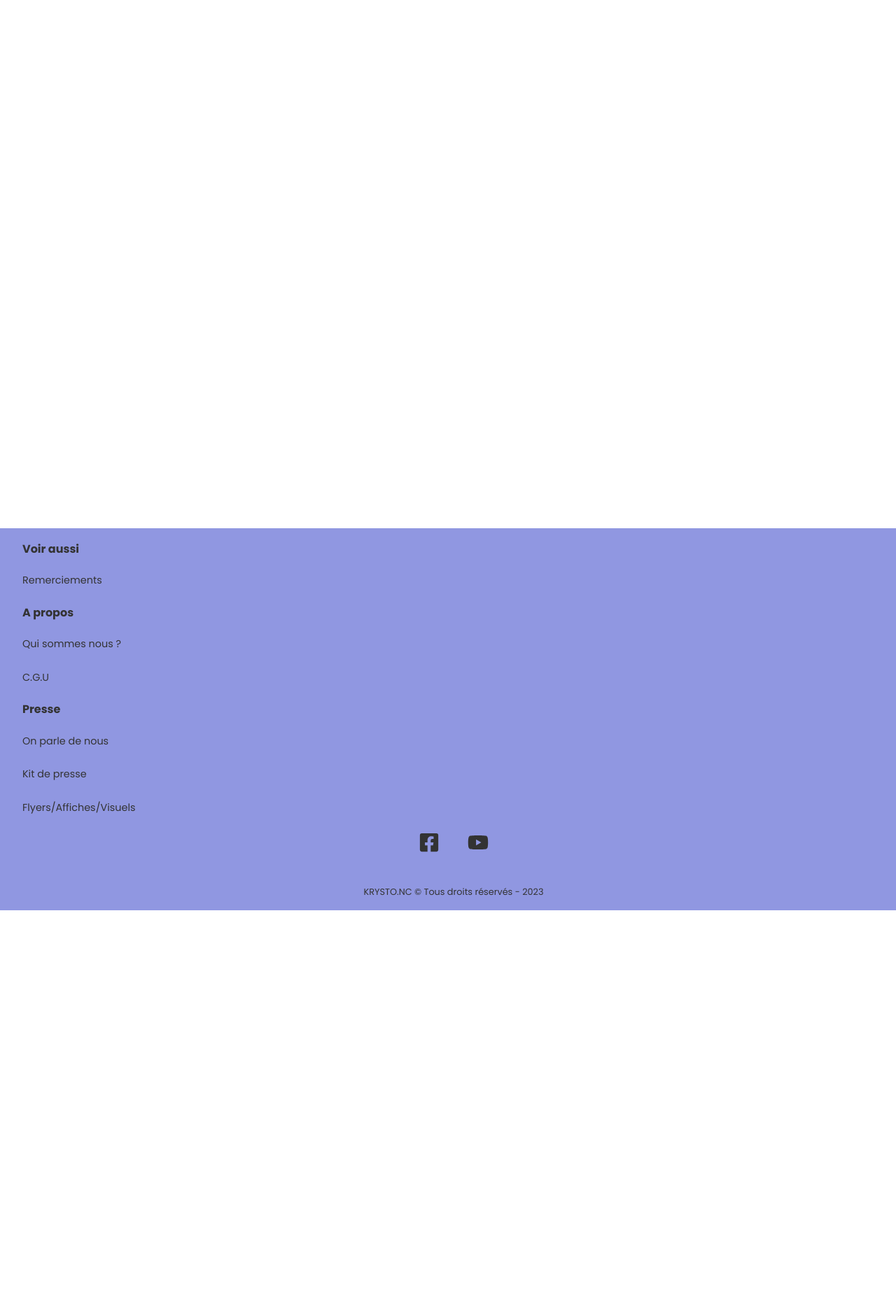
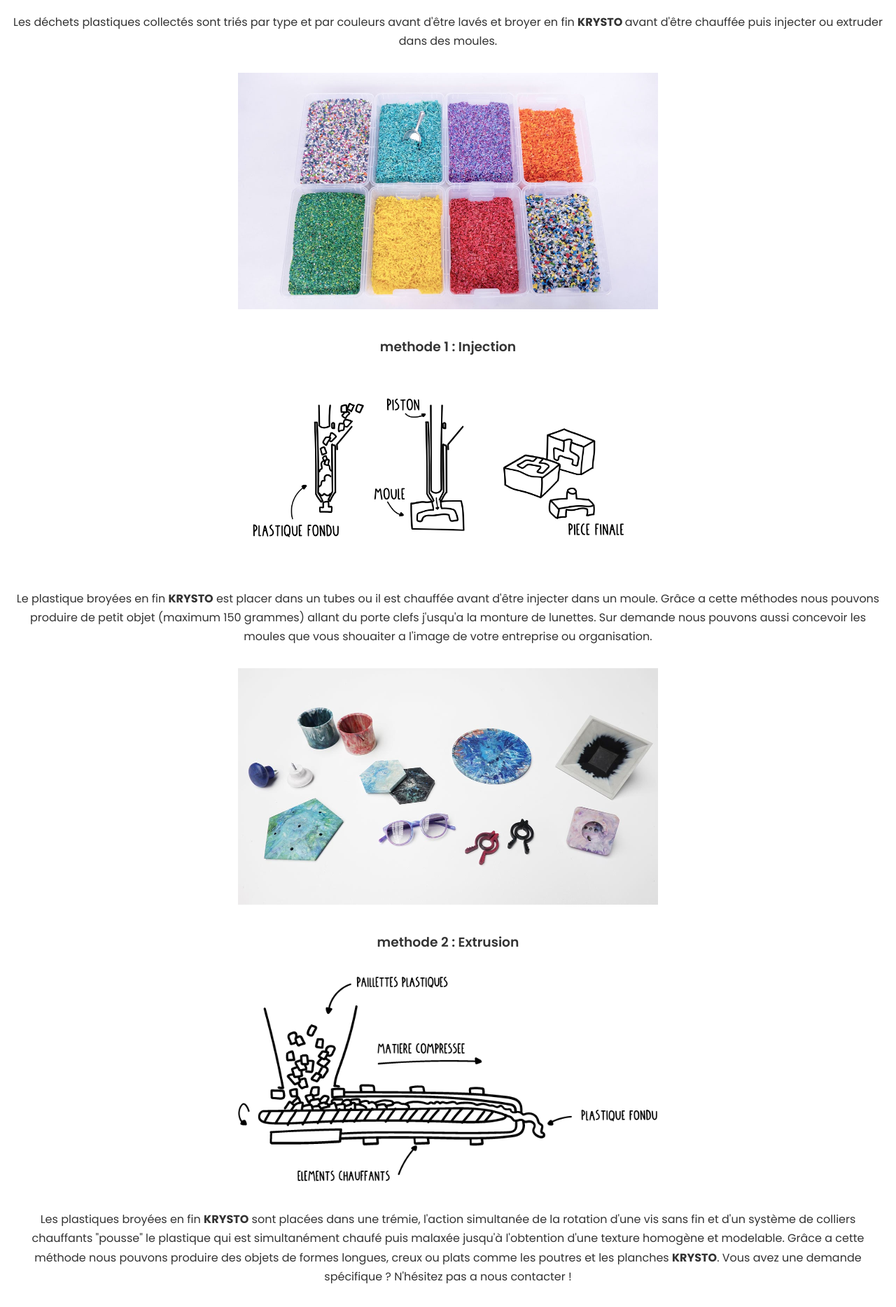
Before and after one commit to stoyann-open-classrooms/krysto_app_frontend, a React (Create React App) app: page /product-method in a window 1280 px wide. Shown: the part 157-2025 px from the top of the page at 70% size. Before the commit the page ends 1458 px from the top, so only its background shows below. Built offline with nearby package versions, Linux system fonts and the light colour scheme.

Commit message:
recycling method page content

```diff
--- a/src/components/home/HeroCollect.jsx
+++ b/src/components/home/HeroCollect.jsx
@@ -7,6 +7,10 @@
   return (
     <section className="hero-collect">
     <h3>L'assurance que vos déchets soient bien recyclés</h3>
+    <blockquote>
+      Depuis 2015, plus de 6.9 milliards de tonnes de plastique ont étè produites. Environ 9 % ont été recyclés, 12 % incinérés et 79 % ont été accumulé dans des décharges ou dans la nature.
+        </blockquote>
+        <figcaption><cite>National Geographic</cite> </figcaption>
      <div className="hero-collect-explain">
     <div className="hero-collect-explain-img">
       <img src={landFill} alt="" />
--- a/src/components/home/ProblemHero.jsx
+++ b/src/components/home/ProblemHero.jsx
@@ -7,29 +7,25 @@
     <section className="problem-hero">
       <div className="hero-heading">
         <h2>Le problème du plastique</h2>
-        <p>
-          Lorem ipsum, dolor sit amet consectetur adipisicing elit. Architecto,
-          dolorum.
-        </p>
+        <blockquote>
+        À travers le monde, 73 % des déchets sur les plages sont du plastique : filtres de cigarettes, bouteilles, bouchons, emballages alimentaires, sacs ou bacs en polystyrène.
+        </blockquote>
+        <figcaption><cite>National Geographic</cite> </figcaption>
       </div>
 
       <div className="tortue-container">
         <img src={plasticPollution} alt="" />
       </div>
       <p className="hero-txt">
-        Lorem ipsum dolor sit amet consectetur adipisicing elit. Atque eius
-        doloremque consectetur iste soluta cupiditate a quas architecto ipsam
-        quos odio, quibusdam qui. Sit enim maxime sequi odit quis consectetur!
-        Porro iusto incidunt nihil suscipit sed at tenetur possimus asperiores,
-        illum eveniet quasi. Esse laborum soluta consequatur? Vitae, harum iste.
+       Les plastiques ne contaminent pas seulement les côtes. En effet, ils affectent toute la faune marine. Les animaux se coincent dans les plus grands déchets et confondent les petits fragments de plastique avec de la nourriture, ce qui peut provoquer leur intoxication et leur coûter la vie.
       </p>
 
       <div className="hero-heading">
-        <h2>Le problème du plastique</h2>
-        <p>
-          Lorem ipsum, dolor sit amet consectetur adipisicing elit. Architecto,
-          dolorum.
-        </p>
+        <h2>Un désastre pour la faune et la flore marine</h2>
+        <blockquote>
+       D'ici 2050, toutes les espèces d'oiseaux marins mangeront du plastique régulierement.
+        </blockquote>
+        <figcaption><cite>National Geographic</cite> </figcaption>
       </div>
       <div className="microplastique-container">
         <img src={microPlasticPollution} alt="" />
--- a/src/components/home/home.css
+++ b/src/components/home/home.css
@@ -163,6 +163,7 @@
 }
 
 .hero-collect-explain {
+  margin: 2rem 0;
   display: flex;
   justify-content: center;
   align-items: center;
@@ -170,6 +171,7 @@
 }
 .hero-collect-explain .hero-collect-explain-img {
   width: 100%;
+  max-width: 600px;
 }
 .hero-collect-explain .hero-collect-explain-img img {
   width: 100%;
--- a/src/components/home/home.scss
+++ b/src/components/home/home.scss
@@ -135,6 +135,7 @@
 
 
 .hero-collect-explain{
+  margin: 2rem 0;
   display: flex;
   justify-content: center;
   align-items: center;
@@ -142,6 +143,7 @@
 
   .hero-collect-explain-img{
     width: 100%;
+    max-width: 600px;
 
     img{
       width: 100%;
--- a/src/pages/About.jsx
+++ b/src/pages/About.jsx
@@ -8,7 +8,10 @@
     <div className='page-content'>
     <section className="heading">
     <h1>Notre mission</h1>
+       <div className="image-container">
+
       <img src={handImage} alt="" />
+       </div>
       <h4>Transformer un matériau obsolète pour créer quelque chose de qualitiativement supérieur</h4>
       <p>C'est en collectant divers déchets qui seront ensuiite broyés en fins Krysto avant d'être chauffés et injecter ou extruder dans des moules que nos productions prennent vie.</p>
       <p>Toutes nos productions sont fabriqués à partir d'un seul et unique matériaux afin d'en garantir a 100% leur recyclabilité par la suite.</p>
--- a/src/pages/ProductMethod.jsx
+++ b/src/pages/ProductMethod.jsx
@@ -1,13 +1,62 @@
-import React from 'react'
+import React from "react";
+import krysto from "../assets/image/shredderpro-output.jpg";
+import injectMethod from "../assets/image/injection_design.png";
+import extrudeMethod from "../assets/image/extruder_design.png";
 
+import injectProducts from "../assets/image/injection-products.jpg";
+import extrudeProducts from "../assets/image/extrusion-products.jpg";
+import { Link } from "react-router-dom";
 function ProductMethod() {
   return (
-    <div className='page-content'>
-        <section className="heading">
-            <h1>Nos methodes de recyclage</h1>
-        </section>
+    <div className="page-content">
+      <section className="heading">
+        <h1>Nos methodes de recyclage</h1>
+      </section>
+      <p>
+        Les déchets plastiques collectés sont triés par type et par couleurs
+        avant d'être lavés et broyer en fin <strong>KRYSTO </strong>
+        avant d'être chauffée puis injecter ou extruder dans des moules.
+      </p>
+      <div className="image-container">
+        <img src={krysto} alt="" />
+      </div>
+
+      <h3>methode 1 : Injection</h3>
+      <div className="image-container">
+        <img src={injectMethod} alt="" />
+      </div>
+      <p>
+        Le plastique broyées en fin <strong>KRYSTO</strong> est placer dans un
+        tubes ou il est chauffée avant d'être injecter dans un moule. Grâce a
+        cette méthodes nous pouvons produire de petit objet (maximum 150
+        grammes) allant du porte clefs j'usqu'a la monture de lunettes. Sur
+        demande nous pouvons aussi concevoir les moules que vous shouaiter a
+        l'image de votre entreprise ou organisation.{" "}
+      </p>
+      <div className="image-container">
+        <img src={injectProducts} alt="" />
+      </div>
+      <h3>methode 2 : Extrusion</h3>
+      <div className="image-container">
+        <img src={extrudeMethod} alt="" />
+      </div>
+      <p>
+        Les plastiques broyées en fin <strong>KRYSTO</strong> sont placées dans une
+        trémie, l'action simultanée de la rotation d'une vis sans fin et d'un
+        système de colliers chauffants "pousse" le plastique qui est
+        simultanément chaufé puis malaxée jusqu'à  l'obtention d'une texture
+        homogène et modelable. Grâce a cette méthode nous pouvons produire des
+        objets de formes longues, creux ou plats comme les poutres et les
+        planches <strong>KRYSTO</strong>. Vous avez une demande spécifique ? N'hésitez pas a nous contacter !
+
+      </p>
+
+
+      <div className="image-container">
+        <img src={extrudeProducts} alt="" />
+      </div>
     </div>
-  )
+  );
 }
 
-export default ProductMethod
+export default ProductMethod;
--- a/src/pages/Thanks.jsx
+++ b/src/pages/Thanks.jsx
@@ -4,7 +4,7 @@
   return (
     <div className='page-content'>
         <section className="heading">
-            <h1>Remerciement</h1>
+            <h1>Remerciements</h1>
         </section>
     </div>
   )
```
Also changed, not shown: src/assets/image/injection_design.png (added), 1 other file (tests, documents, lock files or other folders).
